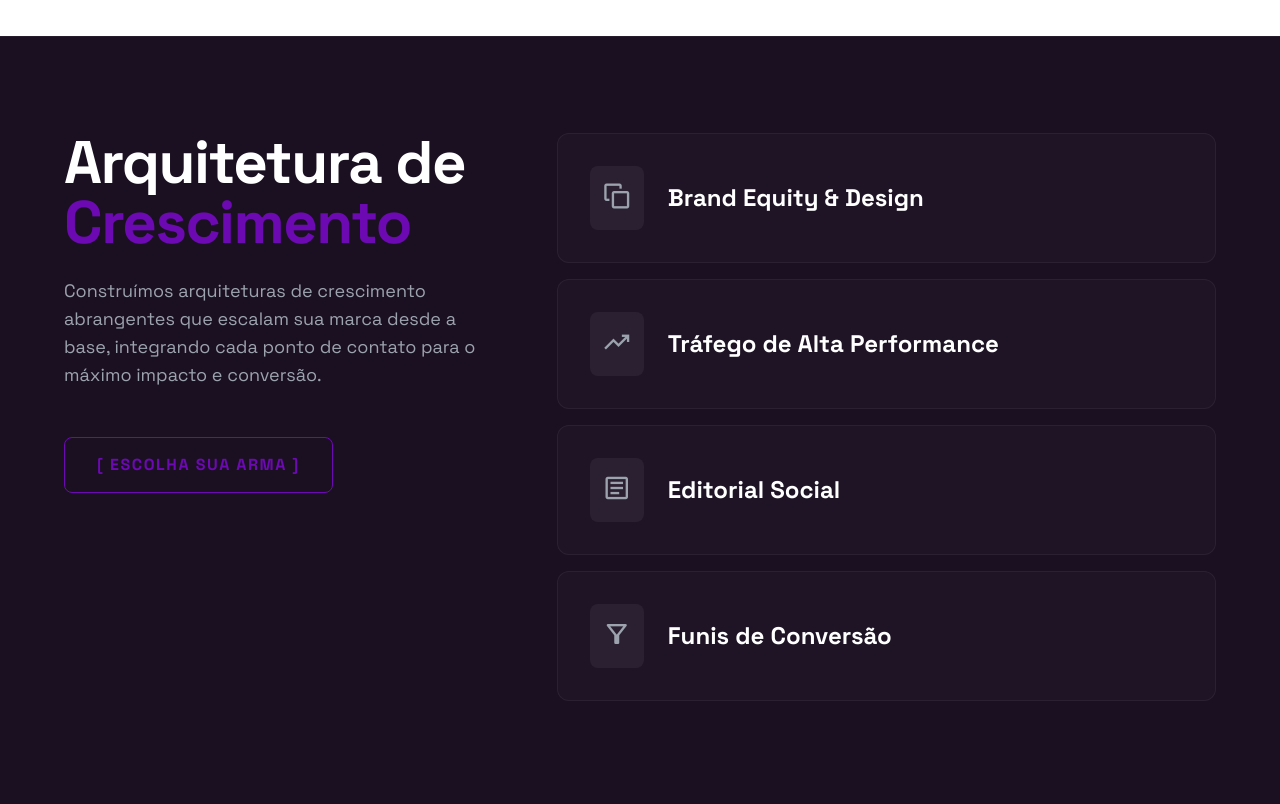
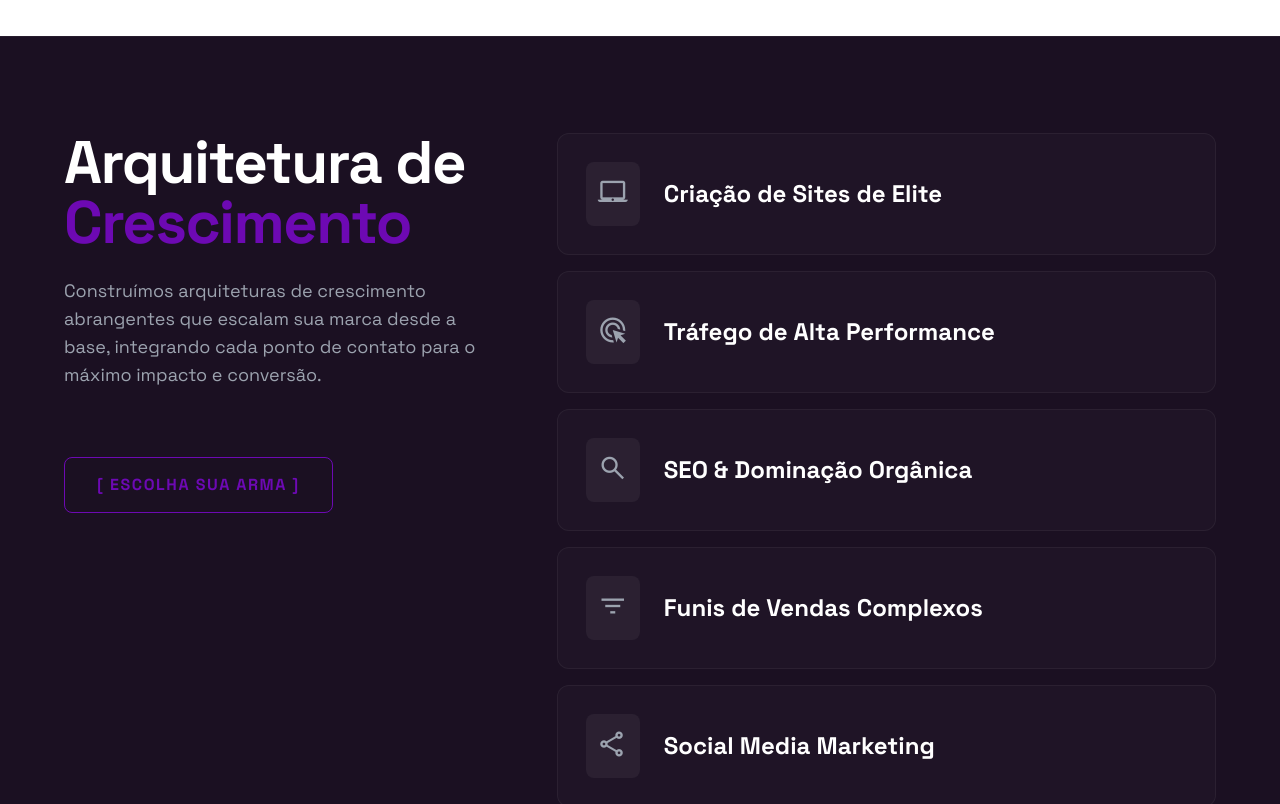
Before and after one commit to muianga146/LUMETRICAGENCY, a React (Vite) app: page / in a window 1280 px wide. Shown: the part 1560-2364 px from the top of the page. Built offline with nearby package versions, Linux system fonts and the light colour scheme.

Commit message:
feat: Enhance services section and language translations
Updates the services section with new icons and descriptions, along with adjusted min-height for better visual presentation. Also refines language translations for hero CTA and services.

```diff
--- a/components/Services.tsx
+++ b/components/Services.tsx
@@ -1,3 +1,4 @@
+
 import React, { useState } from 'react';
 import { useLanguage } from '../context/LanguageContext';
 
@@ -11,24 +12,29 @@ const Services: React.FC<ServicesProps> = ({ onOpenConsultation }) => {
 
   const services = [
     {
-      icon: "stack",
+      icon: "laptop_mac",
       title: t('services.s1.title'),
       description: t('services.s1.desc')
     },
     {
-      icon: "trending_up",
+      icon: "ads_click",
       title: t('services.s2.title'),
       description: t('services.s2.desc')
     },
     {
-      icon: "article",
+      icon: "search",
       title: t('services.s3.title'),
       description: t('services.s3.desc')
     },
     {
-      icon: "filter_alt",
+      icon: "filter_list",
       title: t('services.s4.title'),
       description: t('services.s4.desc')
+    },
+    {
+      icon: "share",
+      title: t('services.s5.title'),
+      description: t('services.s5.desc')
     }
   ];
 
@@ -44,7 +50,7 @@ const Services: React.FC<ServicesProps> = ({ onOpenConsultation }) => {
               <span className="text-primary">{t('services.title').split('\n')[1]}</span>
             </h2>
 
-            <div className="min-h-[120px] lg:min-h-[160px] relative">
+            <div className="min-h-[140px] lg:min-h-[180px] relative">
               <p
                 key={activeIndex !== null ? activeIndex : 'default'}
                 className="text-gray-400 text-sm md:text-base lg:text-lg leading-relaxed mb-8 md:mb-10 animate-fade-in transition-all duration-500"
@@ -71,7 +77,7 @@ const Services: React.FC<ServicesProps> = ({ onOpenConsultation }) => {
                 <button
                   key={index}
                   onClick={() => setActiveIndex(isActive ? null : index)}
-                  className={`group w-full text-left p-6 md:p-8 rounded-xl border transition-all duration-300 ease-in-out transform hover:-translate-y-1
+                  className={`group w-full text-left p-5 md:p-7 rounded-xl border transition-all duration-300 ease-in-out transform hover:-translate-y-1
                     ${isActive
                       ? 'bg-white/10 border-primary shadow-[0_0_20px_-5px_rgba(109,9,179,0.3)]'
                       : 'bg-white/[0.02] border-white/5 hover:bg-white/[0.05] hover:border-primary/50'
@@ -83,7 +89,7 @@ const Services: React.FC<ServicesProps> = ({ onOpenConsultation }) => {
                         {service.icon}
                       </span>
                     </div>
-                    <h3 className={`text-lg md:text-xl lg:text-2xl font-bold leading-tight transition-colors duration-300 ${isActive ? 'text-primary' : 'text-white group-hover:text-primary'}`}>
+                    <h3 className={`text-base md:text-xl lg:text-2xl font-bold leading-tight transition-colors duration-300 ${isActive ? 'text-primary' : 'text-white group-hover:text-primary'}`}>
                       {service.title}
                     </h3>
                     <div className={`ml-auto transition-all duration-300 ${isActive ? 'opacity-100 text-primary translate-x-0' : 'opacity-0 -translate-x-4 group-hover:opacity-100 group-hover:translate-x-0 text-gray-500 group-hover:text-primary'} hidden sm:block`}>
--- a/context/LanguageContext.tsx
+++ b/context/LanguageContext.tsx
@@ -1,3 +1,4 @@
+
 import React, { createContext, useContext, useState, ReactNode } from 'react';
 
 type Language = 'pt' | 'en';
@@ -22,7 +23,7 @@ const translations: Record<Language, Record<string, string>> = {
     // Hero
     'hero.title': 'Não Busque Atenção.\nExija Obsessão.',
     'hero.subtitle': 'A LUMETRIC transforma tráfego frio em desejo ardente. Marketing de precisão para marcas que se recusam a ser ignoradas.',
-    'hero.cta_primary': '[ INICIAR A DOMINAÇÃO ]',
+    'hero.cta_primary': '[ DOMINE O SEU MERCADO ]',
     'hero.cta_secondary': 'LER ARTIGOS',
 
     // Manifesto
@@ -33,17 +34,19 @@ const translations: Record<Language, Record<string, string>> = {
     // Services
     'services.title': 'Arquitetura de \nCrescimento',
     'services.cta': '[ ESCOLHA SUA ARMA ]',
-    'services.s1.title': 'Brand Equity & Design',
-    'services.s1.desc': 'Não criamos apenas logotipos; forjamos ativos visuais de alto valor. Desenvolvemos identidades que aumentam instantaneamente a perceção de preço da sua marca, criando uma estética que intimida a concorrência e estabelece autoridade visual imediata.',
+    'services.s1.title': 'Criação de Sites de Elite',
+    'services.s1.desc': 'Desenvolvemos interfaces que não apenas informam, mas convertem. Arquitetura digital com design editorial e UX focado em exclusividade para posicionar sua marca no topo do mercado.',
     'services.s2.title': 'Tráfego de Alta Performance',
-    'services.s2.desc': 'Abandone as métricas de vaidade. A nossa gestão de tráfego utiliza dados agressivos e segmentação cirúrgica para garantir que cada centavo investido retorne multiplicado. O foco é puramente em ROI, escala e aquisição de clientes qualificados.',
-    'services.s3.title': 'Editorial Social',
-    'services.s3.desc': 'Transforme o seu feed numa revista digital. A nossa estratégia de conteúdo foge do genérico para criar narrativas visuais magnéticas. Produzimos material que não só educa, mas cria desejo e cultura ao redor da marca, convertendo seguidores em embaixadores.',
-    'services.s4.title': 'Funis de Conversão',
-    'services.s4.desc': 'A jornada do cliente não pode ser um acidente; deve ser engenharia. Desenhamos arquiteturas digitais que guiam o visitante de forma estratégica, eliminando fricções e transformando a simples curiosidade numa máquina previsível de receita recorrente.',
+    'services.s2.desc': 'Engenharia de aquisição através de segmentação cirúrgica. Escala agressiva em Meta e Google Ads para garantir que sua oferta apareça para quem tem capital, não apenas curiosidade.',
+    'services.s3.title': 'SEO & Dominação Orgânica',
+    'services.s3.desc': 'Posicionamos sua marca no topo da cadeia alimentar do Google. Autoridade construída através de conteúdo estratégico que atrai tráfego qualificado de forma previsível e perene.',
+    'services.s4.title': 'Funis de Vendas Complexos',
+    'services.s4.desc': 'Desenhamos a jornada completa do cliente, eliminando fricções e criando máquinas de vendas automatizadas que trabalham 24/7 para maximizar seu lucro e LTV.',
+    'services.s5.title': 'Social Media Marketing',
+    'services.s5.desc': 'Transformamos perfis sociais em vitrines magnéticas. Conteúdo editorial que gera autoridade imediata e constrói uma comunidade de advogados fiéis ao redor da sua marca.',
 
     // Cases
-    'cases.title': 'Fatos. Não Ficção.',
+    'cases.title': 'Resultados Reais. Não Apenas Promessas.',
     'cases.view_all': 'Ver Todos',
     'cases.read_brief': '[ LER O BRIEFING ]',
     'cases.view_innovation': '[ VER A INOVAÇÃO ]',
@@ -130,7 +133,7 @@ const translations: Record<Language, Record<string, string>> = {
     // Hero
     'hero.title': 'Don\'t Seek Attention.\nDemand Obsession.',
     'hero.subtitle': 'LUMETRIC turns cold traffic into burning desire. Precision marketing for brands that refuse to be ignored.',
-    'hero.cta_primary': '[ START DOMINATION ]',
+    'hero.cta_primary': '[ DOMINATE YOUR MARKET ]',
     'hero.cta_secondary': 'READ ARTICLES',
 
     // Manifesto
@@ -141,17 +144,19 @@ const translations: Record<Language, Record<string, string>> = {
     // Services
     'services.title': 'Growth \nArchitecture',
     'services.cta': '[ CHOOSE YOUR WEAPON ]',
-    'services.s1.title': 'Brand Equity & Design',
-    'services.s1.desc': 'We don\'t just create logos; we forge high-value visual assets. We develop identities that instantly increase your brand\'s price perception, creating an aesthetic that intimidates competition and establishes immediate visual authority.',
+    'services.s1.title': 'Elite Website Creation',
+    'services.s1.desc': 'We develop interfaces that don\'t just inform, but convert. Digital architecture with editorial design and UX focused on exclusivity to position your brand at the top of the market.',
     'services.s2.title': 'High Performance Traffic',
-    'services.s2.desc': 'Abandon vanity metrics. Our traffic management uses aggressive data and surgical targeting to ensure every penny invested returns multiplied. The focus is purely on ROI, scale, and acquiring qualified clients.',
-    'services.s3.title': 'Social Editorial',
-    'services.s3.desc': 'Turn your feed into a digital magazine. Our content strategy flees from generic to create magnetic visual narratives. We produce material that not only educates but creates desire and culture around the brand, converting followers into ambassadors.',
-    'services.s4.title': 'Conversion Funnels',
-    'services.s4.desc': 'The customer journey cannot be an accident; it must be engineering. We design digital architectures that guide the visitor strategically, eliminating friction and turning simple curiosity into a predictable recurring revenue machine.',
+    'services.s2.desc': 'Acquisition engineering through surgical targeting. Aggressive scale in Meta and Google Ads to ensure your offer appears to those with capital, not just curiosity.',
+    'services.s3.title': 'SEO & Organic Domination',
+    'services.s3.desc': 'We position your brand at the top of Google\'s food chain. Authority built through strategic content that attracts qualified traffic predictably and permanently.',
+    'services.s4.title': 'Complex Sales Funnels',
+    'services.s4.desc': 'We design the complete customer journey, eliminating friction and creating automated sales machines that work 24/7 to maximize your profit and LTV.',
+    'services.s5.title': 'Social Media Marketing',
+    'services.s5.desc': 'We transform social profiles into magnetic showcases. Editorial content that generates immediate authority and builds a loyal community of advocates around your brand.',
 
     // Cases
-    'cases.title': 'Facts. Not Fiction.',
+    'cases.title': 'Real Results. Not Just Promises.',
     'cases.view_all': 'View All',
     'cases.read_brief': '[ READ BRIEFING ]',
     'cases.view_innovation': '[ SEE INNOVATION ]',
```
Also changed, not shown: 1 other file (tests, documents, lock files or other folders).
